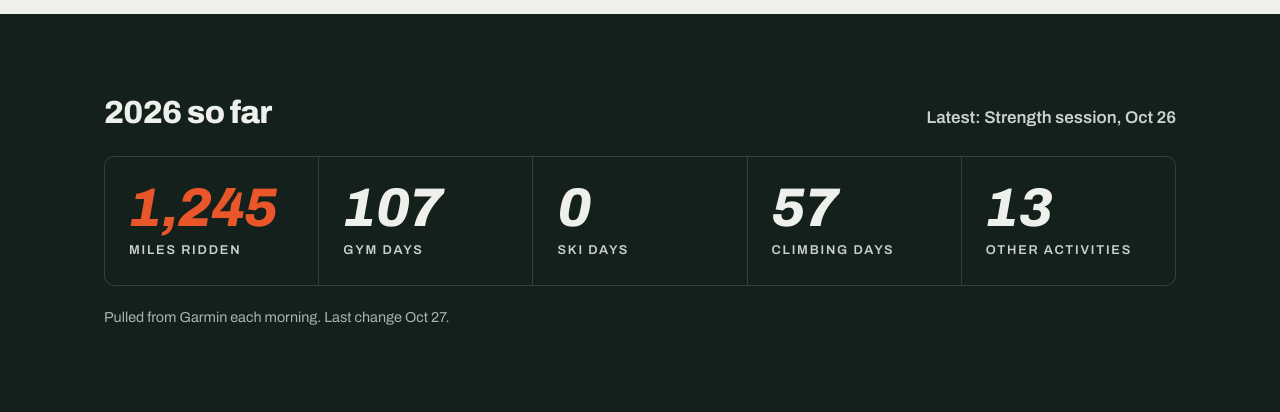
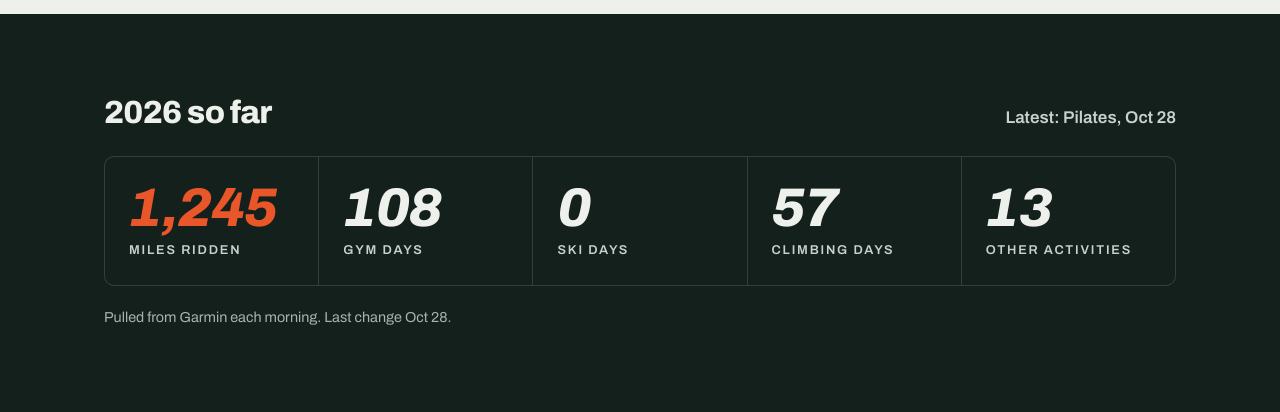
Before and after one commit to piotrowskibrian-cmd/wheelieslow, a Jekyll site: the page built from index.html, in a window 1280 px wide and 900 px high, scrolled down 534 px. Shown: the part 152-564 px from the top of the window. Built offline with Jekyll 4.4.1, drawn with Linux system fonts in a browser that asks for light colours.

Commit message:
Update Garmin stats

```diff
--- a/_data/stats.json
+++ b/_data/stats.json
@@ -2,13 +2,13 @@
   "year": 2026,
   "miles_ridden": 1245,
   "rides": 63,
-  "gym_days": 107,
+  "gym_days": 108,
   "ski_days": 0,
   "climbing_days": 57,
   "other_sessions": 13,
   "latest": {
-    "label": "Strength session",
-    "date": "2026-10-26"
+    "label": "Pilates",
+    "date": "2026-10-28"
   },
-  "updated": "2026-10-27"
+  "updated": "2026-10-28"
 }
```
